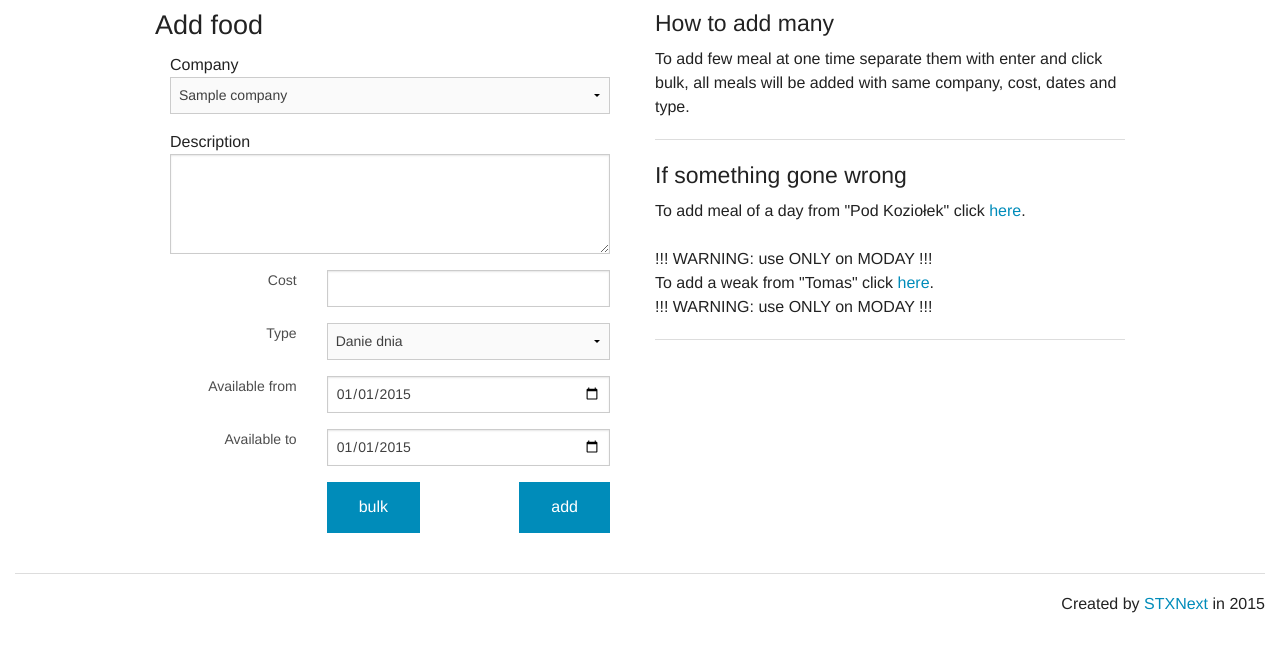
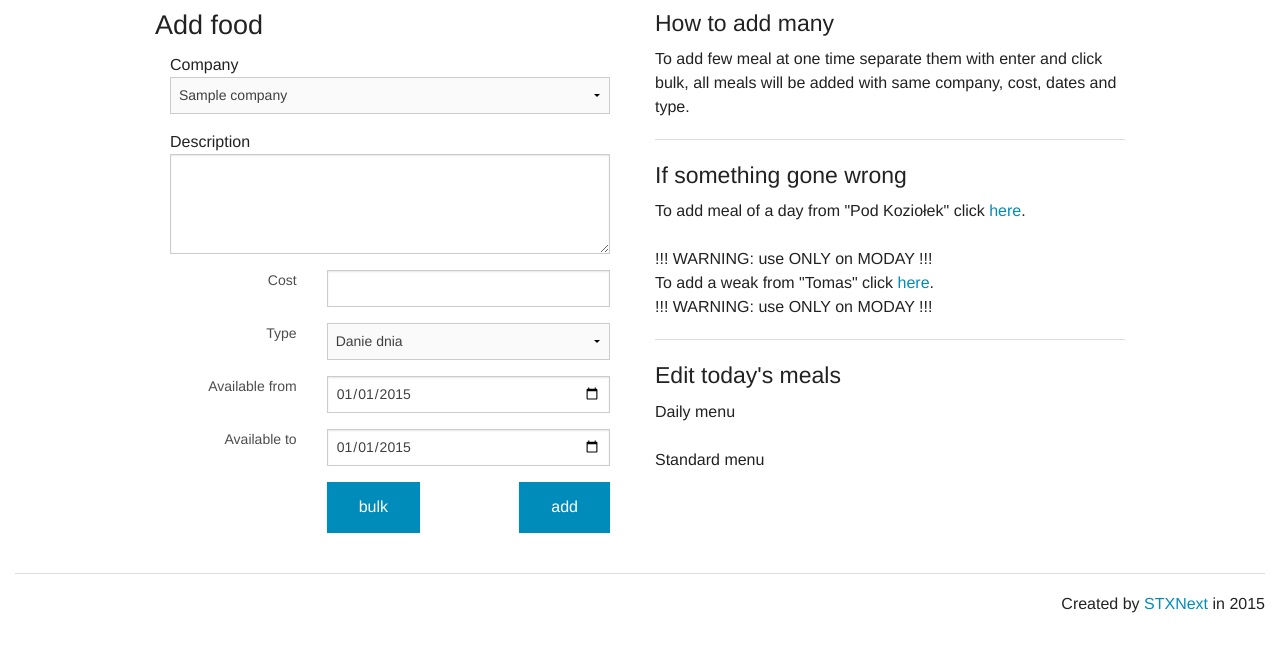
Before and after one commit to pdyba/lunch-app, a Flask app: page /add_food in a window 1280 px wide. Shown: the part 134-786 px from the top of the page. Run offline with Flask 2, Linux system fonts and the light colour scheme; a user stored in the database is signed in; tables that the repository leaves empty hold one stand-in row (values such as "Sample post"); parts of the project's set-up code (start-up, migrations or seed data) failed here and were passed over.

Commit message:
new edit foods view

```diff
--- a/src/lunch_app/templates/add_food.html
+++ b/src/lunch_app/templates/add_food.html
@@ -70,5 +70,86 @@
 
 
 <hr>
+<h4>Edit today's meals</h4>
+
+        Daily menu
+        <ul class="tabs" data-tab role="tablist">
+            {% for comp in companies_current %}
+                <li class="tab-title"><a
+                        href="#c{{ comp.id }}">{{ comp.name }}</a></li>
+            {% endfor %}
+        </ul>
+
+
+        <div class="tabs-content">
+            {% for comp in companies_current %}
+                <div class="content" id="c{{ comp.id }}">
+                        <ul>
+                        {% for meal in foods %}
+                            {% if meal.company == comp.name and meal.o_type != 'menu' %}
+                                <li>
+                                <a href="{{ url_for('food_edit_view', food_id=meal.id) }}">
+                                    {{ meal.description }}
+                                    (<b>{{ meal.cost }} PLN</b>)
+                                    </a>
+                                </li>
+                            {% endif %}
+                        {% endfor %}
+               </ul>
+                </div>
+
+
+            {% endfor %}
         </div>
+
+        Standard menu
+         <ul class="accordion" data-accordion>
+
+
+                {% for comp in companies_menu %}
+                    <li class="accordion-navigation">
+                    <a href="#cm{{ comp.id }}">{{ comp.name }}</a>
+
+                    <div id="cm{{ comp.id }}" class="content">
+                        <ul>
+                        {% for meal in foods %}
+                            {% if meal.company == comp.name and meal.o_type == 'menu' %}
+                                <li>
+                                <a href="{{ url_for('food_edit_view', food_id=meal.id) }}">
+                                    {{ meal.description }}
+                                    (<b>{{ meal.cost }} PLN</b>)
+                                    </a>
+                                </li>
+                            {% endif %}
+                        {% endfor %}
+                    </ul>
+
+                    </div>
+                    </li>
+                {% endfor %}
+
+        </ul>
+                    </div>
+
+
+        <script src="{{ url_for('static', filename='js/foundation/foundation.accordion.js') }}"></script>
+    <script src="{{ url_for('static', filename='js/foundation/foundation.tooltip.js') }}"></script>
+
+<script>
+        $(document).foundation({
+            accordion: {
+                callback: function (accordion) {
+                }
+            }
+        });
+    </script>
+    <script src="{{ url_for('static', filename='js/foundation/foundation.tab.js') }}"></script>
+    <script>
+        $(document).foundation({
+            tab: {
+                callback: function (tab) {
+                }
+            }
+        });
+    </script>
 {% endblock %}
--- a/src/lunch_app/tests.py
+++ b/src/lunch_app/tests.py
@@ -1028,7 +1028,6 @@ class LunchBackendViewsTestCase(unittest.TestCase):
             resp = self.client.get(link)
             self.assertEqual(resp.status_code, 302, msg=link)
 
-
         # Pizza link need to be in exactly that order
         resp = self.client.get('/order_pizza_for_everybody')
         self.assertEqual(resp.status_code, 302)
--- a/src/lunch_app/views.py
+++ b/src/lunch_app/views.py
@@ -185,7 +185,41 @@ def add_food():
         db.session.commit()
         flash('{} foods added'.format(number_of_foods_aded))
         return redirect('add_food')
-    return render_template('add_food.html', form=form)
+    companies = Company.query.all()
+    day = datetime.date.today()
+    today_from = datetime.datetime.combine(day, datetime.time(23, 59))
+    today_to = datetime.datetime.combine(day, datetime.time(0, 0))
+    foods = Food.query.filter(
+        and_(
+            Food.date_available_from <= today_from,
+            Food.date_available_to >= today_to,
+        )
+    ).all()
+    companies_current = [
+        company
+        for company in companies
+        if any([
+            meal.company == company.name
+            for meal in foods
+            if meal.o_type != 'menu'
+        ])
+    ]
+    companies_menu = [
+        company
+        for company in companies
+        if any([
+            meal.company == company.name
+            for meal in foods
+            if meal.o_type == 'menu'
+        ])
+    ]
+    return render_template(
+        'add_food.html',
+        form=form,
+        foods=foods,
+        companies_current=companies_current,
+        companies_menu=companies_menu,
+    )
 
 
 @app.route('/day_summary', methods=['GET', 'POST'])
@@ -898,7 +932,6 @@ def random_food(courage):
         return resp
 
 
-
 @app.route('/send_daily_reminder', methods=['GET', 'POST'])
 @login.login_required
 @user_is_admin
@@ -1305,7 +1338,7 @@ def food_edit_view(food_id):
         form.populate_obj(food)
         db.session.commit()
         flash('Food edited')
-        return redirect('day_summary')
+        return redirect('add_food')
     return render_template(
         'food_edit.html',
         form=form,
```
